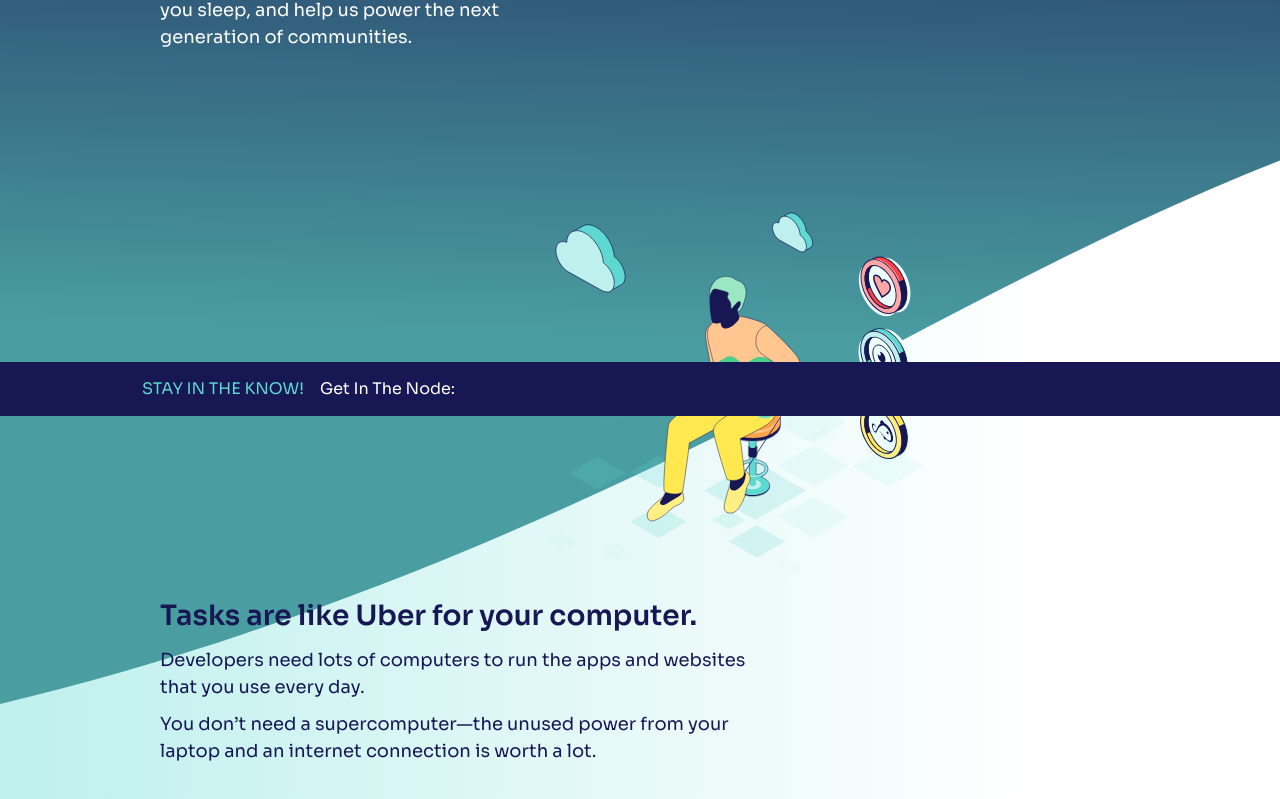
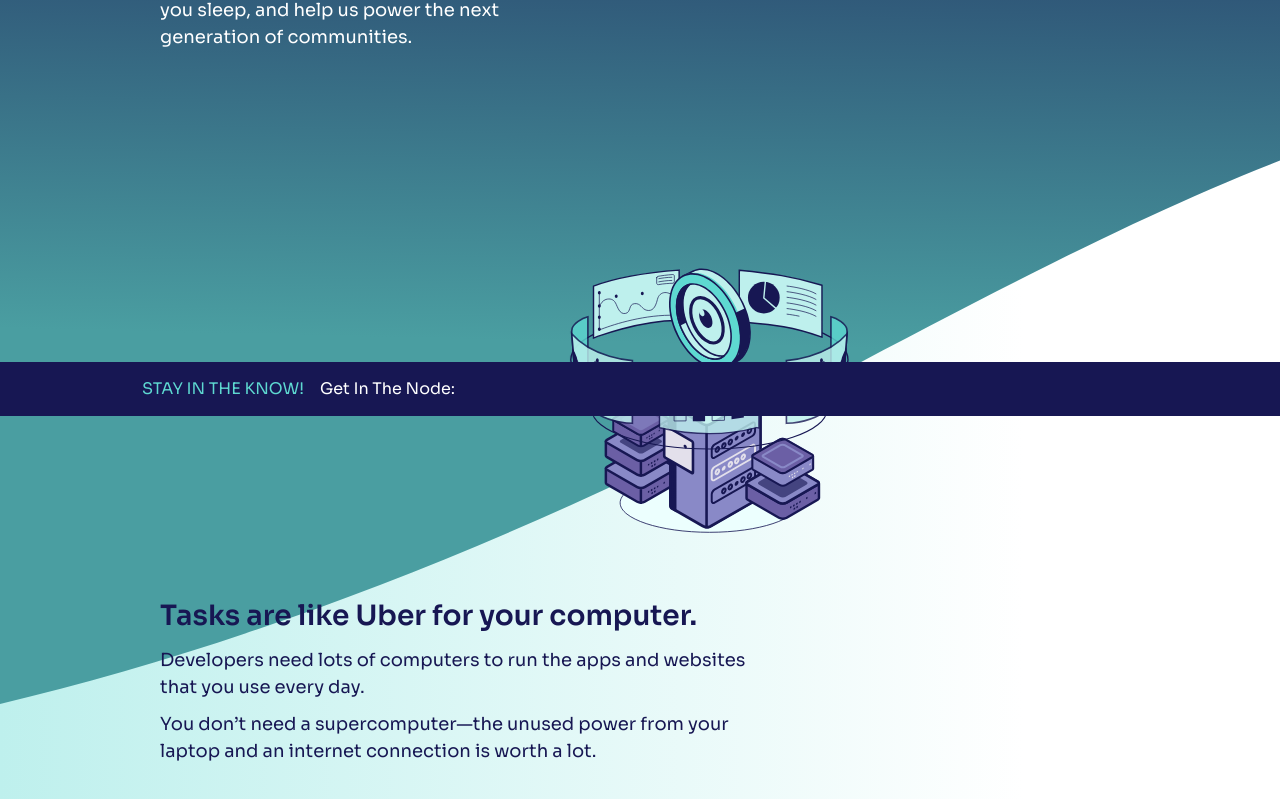
Before and after one commit to koii-network/homepage, a Next.js app: page /earn in a window 1280 px wide. Shown: the part 384-1183 px from the top of the page. Built offline with nearby package versions, Linux system fonts and the light colour scheme.

Commit message:
Update hero images

```diff
--- a/components/earn/hero/index.tsx
+++ b/components/earn/hero/index.tsx
@@ -81,14 +81,26 @@ export const Earnhero = () => {
             </div>
           </div>
 
-          <div className="ease-in-out animate-[guy_15000ms_ease-in-out_infinite;] guy absolute z-20 w-[366.62px] h-[462.49px] xl:w-[466.62px] xl:h-[562.49px] right-[50%] translate-x-2/4 md:translate-x-[75%] xl:translate-x-[100%] 2xl:translate-x-[125%] bottom-[10rem] md:bottom-[12rem] xl:bottom-[-11rem]">
-            <Image src="/images/earn/hero_guy.svg" layout="fill" />
+          <div className="ease-in-out animate-[guy_15000ms_ease-in-out_infinite;] guy absolute z-20 w-[366.62px] h-[462.49px] xl:w-[366.62px] translate-y-[7%] xl:h-[562.49px] right-[50%] translate-x-2/4 md:translate-x-[75%] xl:translate-x-[130%] 2xl:translate-x-[125%] bottom-[10rem] md:bottom-[12rem] xl:bottom-[-9rem]">
+            <Image
+              src="/images/earn/Hero-People-Money.svg"
+              layout="fill"
+              alt="People investing"
+            />
           </div>
-          <div className="ease-in-out animate-[guitar_15000ms_ease-in-out_infinite;] guitar absolute z-20 w-[378.62px] h-[414.49px] xl:w-[531.62px] xl:h-[514.49px] right-[50%] translate-x-2/4 md:translate-x-[75%] xl:translate-x-[100%] bottom-[10rem] md:bottom-[10rem] xl:bottom-[-11rem]">
-            <Image src="/images/earn/hero_guitar.svg" layout="fill" />
+          <div className="ease-in-out animate-[guitar_15000ms_ease-in-out_infinite;] guitar absolute z-20 w-[278.62px] h-[414.49px] xl:w-[331.62px] xl:h-[514.49px] right-[50%] translate-x-2/4 md:translate-x-[75%] xl:translate-x-[130%] bottom-[10rem] md:bottom-[10rem] xl:bottom-[-9rem]">
+            <Image
+              src="/images/earn/Hero- Server-Data.svg"
+              layout="fill"
+              alt="Servers running"
+            />
           </div>
-          <div className="ease-in-out animate-[paint_15000ms_ease-in-out_infinite;] paint absolute z-20 w-[462.62px] h-[532.49px] xl:w-[627.5px] xl:h-[632.89px] right-[50%] translate-x-[45%] md:translate-x-[80%] xl:translate-x-[95%] bottom-[7rem] md:bottom-[6rem] xl:bottom-[-11rem]">
-            <Image src="/images/earn/hero_paint.svg" layout="fill" />
+          <div className="ease-in-out animate-[paint_15000ms_ease-in-out_infinite;] paint absolute z-20 w-[310px] h-[532.49px] xl:w-[400px] xl:h-[632.89px] right-[50%] translate-x-[45%] translate-y-[7%] md:translate-x-[80%] xl:translate-x-[130%] bottom-[7rem] md:bottom-[6rem] xl:bottom-[-9rem]">
+            <Image
+              src="/images/earn/Hero-Desktop-Money.svg"
+              layout="fill"
+              alt="Laptop with tokens"
+            />
           </div>
         </div>
       </div>
```
